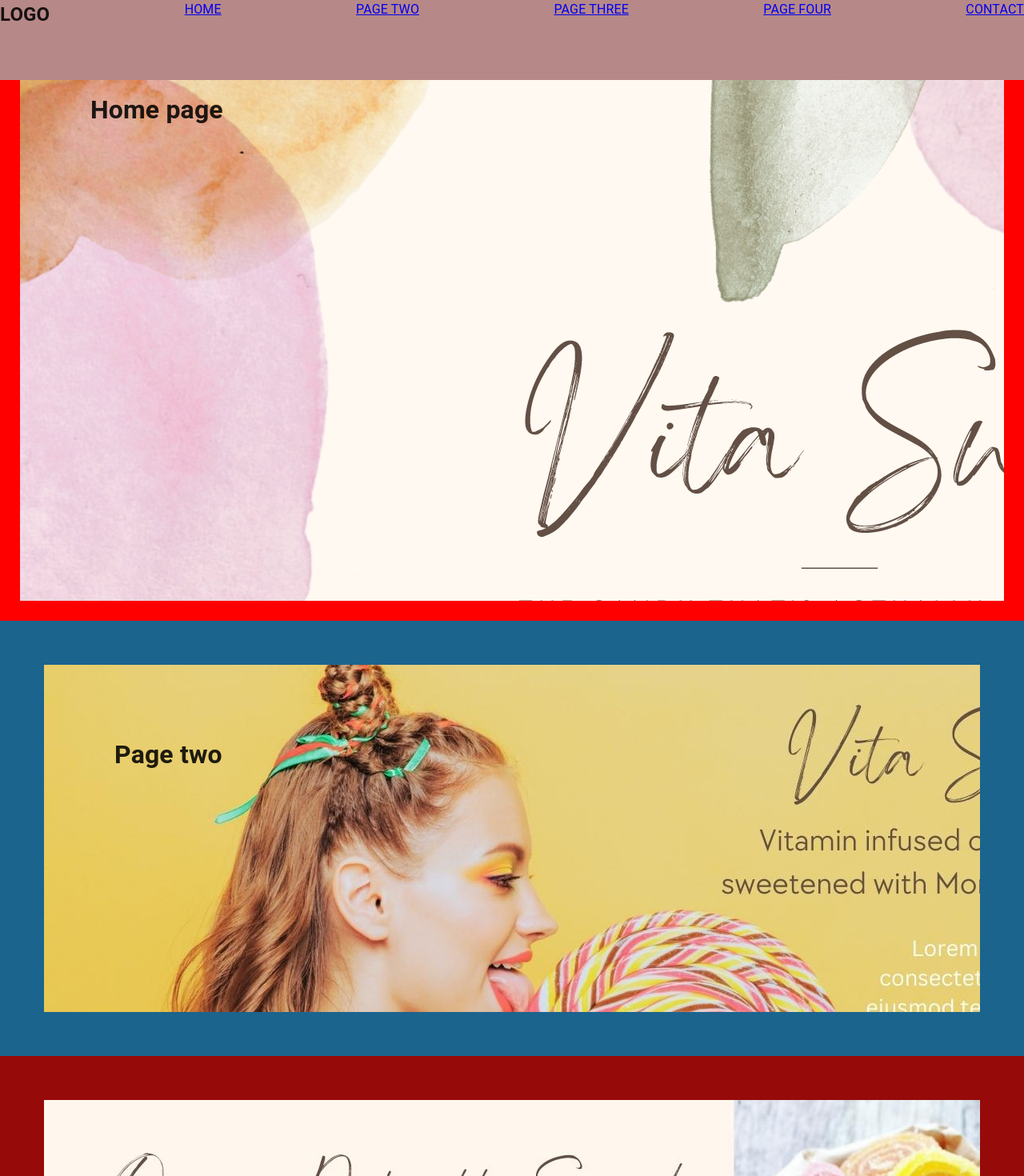
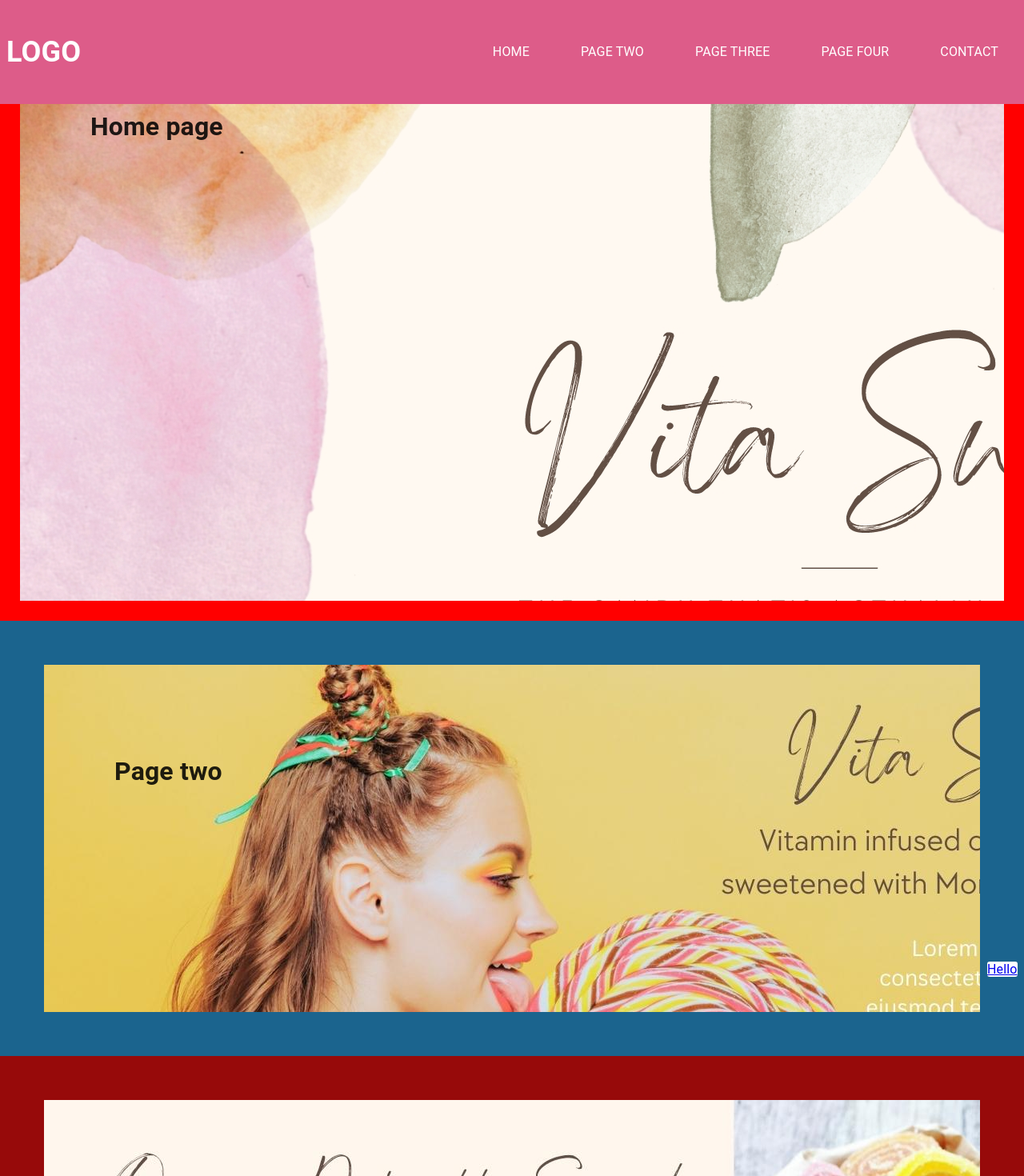
Before and after one commit to CodeNinja202/Ross-Shelby, a React (Create React App) app: page / in a window 1280 px wide. Shown: the top 1470 px of the page at 80% size. Built offline with nearby package versions, Linux system fonts and the light colour scheme.

Commit message:
styling navbar and footer

```diff
--- a/src/App.js
+++ b/src/App.js
@@ -5,7 +5,7 @@ import { Navbar, MainPage, Footer } from "./component";
 
 const App = () => {
   return (
-    <div className="home" >
+    <div className="main-app-div" >
       <header className="main-app-header" id="home">
         <Navbar />
       </header>
--- a/src/component/Navbar.js
+++ b/src/component/Navbar.js
@@ -7,12 +7,27 @@ import { HashLink as Link  } from "react-router-hash-link";
 const Navbar = () => {
  return (
   <nav className="main-nav">
-    <h1>LOGO</h1>
-     <Link to="#homePageID" smooth>HOME</Link>
-     <Link to="#page-two" smooth>PAGE TWO</Link>
-     <Link to="#pageThreeID" smooth>PAGE THREE</Link>
-     <Link to="#pageFourID" smooth>PAGE FOUR</Link>
-     <Link to="#contactUS" smooth>CONTACT</Link>
+    <div className="logo"><h1>LOGO</h1></div>
+    <span className="bar"></span>
+     <span className="bar"></span>
+     <span className="bar"></span>
+
+    <div className="nav-links">
+      <ul>
+     <li><a><Link to="#homePageID" smooth>HOME</Link></a></li>
+     <li><a><Link to="#page-two" smooth>PAGE TWO</Link></a></li>
+     <li><a><Link to="#pageThreeID" smooth>PAGE THREE</Link></a></li>
+     <li><a><Link to="#pageFourID" smooth>PAGE FOUR</Link></a></li>
+     <li><a><Link to="#contactUS" smooth>CONTACT</Link></a></li>
+     </ul>
+     <a className="toggle-button">
+    <Link href="#" >
+     <span className="bar">Hello</span>
+     <span className="bar"></span>
+     <span className="bar"></span>
+    </Link>
+   </a>
+     </div>
      </nav>
   );
 }
--- a/src/index.css
+++ b/src/index.css
@@ -1,18 +1,11 @@
 * {
-  box-sizing: inherit;
+  box-sizing: border-box;
+
+}
+
+body{
   margin: 0%;
   padding: 0%;
-}
-
-header {
-  width: 100%;
-  height: 100px;
-  background-color: rgb(183, 136, 136);
-  position: relative;
-
-}
-.main-app-header{
-  position: fixed;
 }
 
 .footer-main-div {
--- a/src/navbar.css
+++ b/src/navbar.css
@@ -1,5 +1,51 @@
-.main-nav{
-display: flex;
-flex-direction: row;
-justify-content: space-between;
+.main-nav {
+    position: fixed;
+    width: 100%;
+    display: flex;
+    justify-content: space-between;
+    align-items: center;
+    background-color: rgb(221, 92, 137);
+    color: white;
 }
+.logo{
+font-size: 1.5rem;
+margin: .5rem;
+}
+
+.nav-links ul{
+    margin: 0;
+    padding: 0;
+    display: flex;
+}
+.nav-links li {
+    list-style: none;
+
+}
+.nav-links li a{
+   text-decoration: none;
+   color: white;
+    padding: 1rem;
+    display: block;
+}
+
+.nav-links li:hover {
+background-color: pink;
+}
+
+.toggle-button{
+    position: absolute;
+    top: 75rem;
+    right: 1rem;
+    display: flex;
+    flex-direction: column;
+    justify-content: space-between;
+    width: 30px;
+    height: 21px;
+}
+
+.toggle-button .bar{
+    height: 3px;
+    width: 100%;
+    background-color: white;
+    border-radius: 3px;
+}
```
